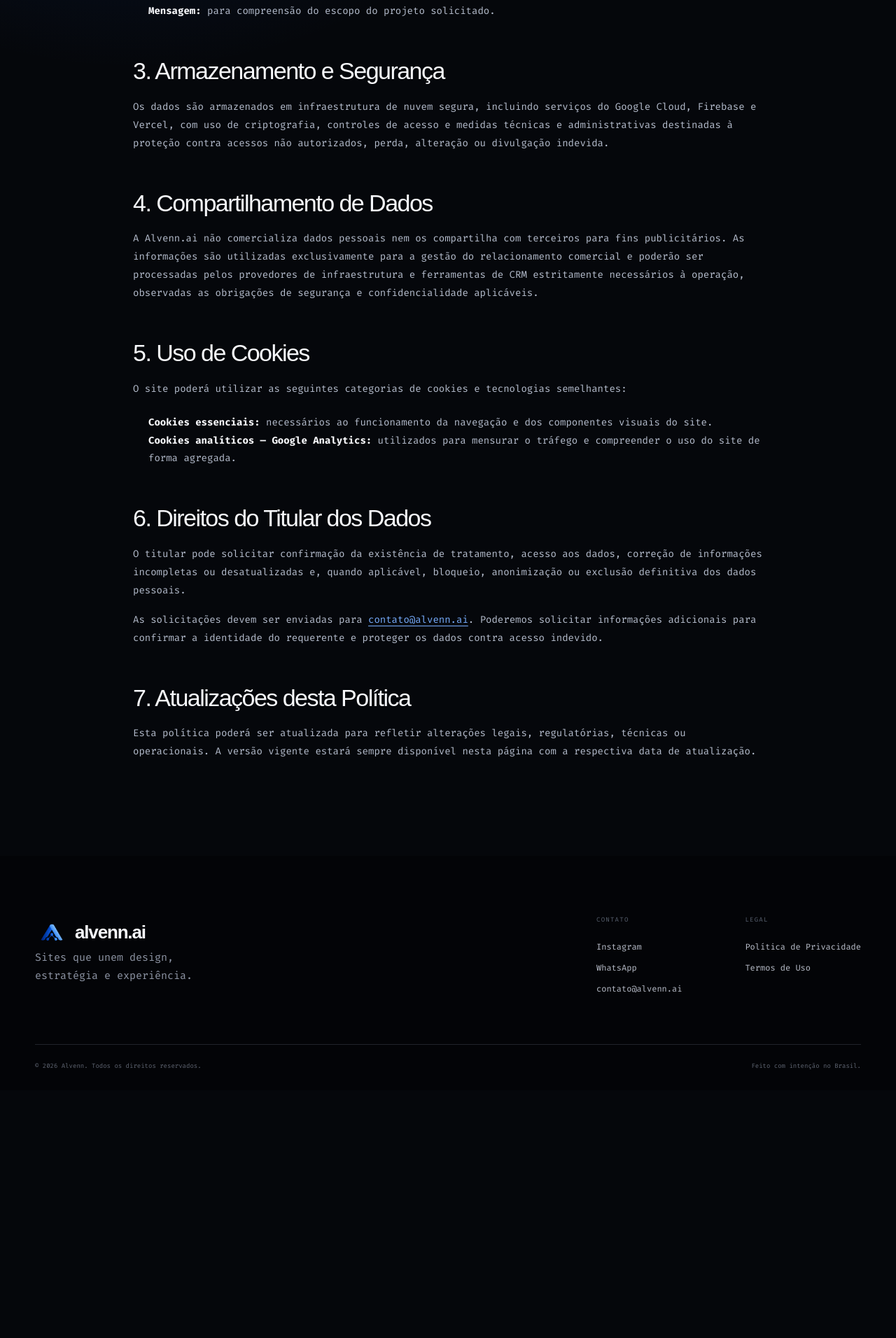
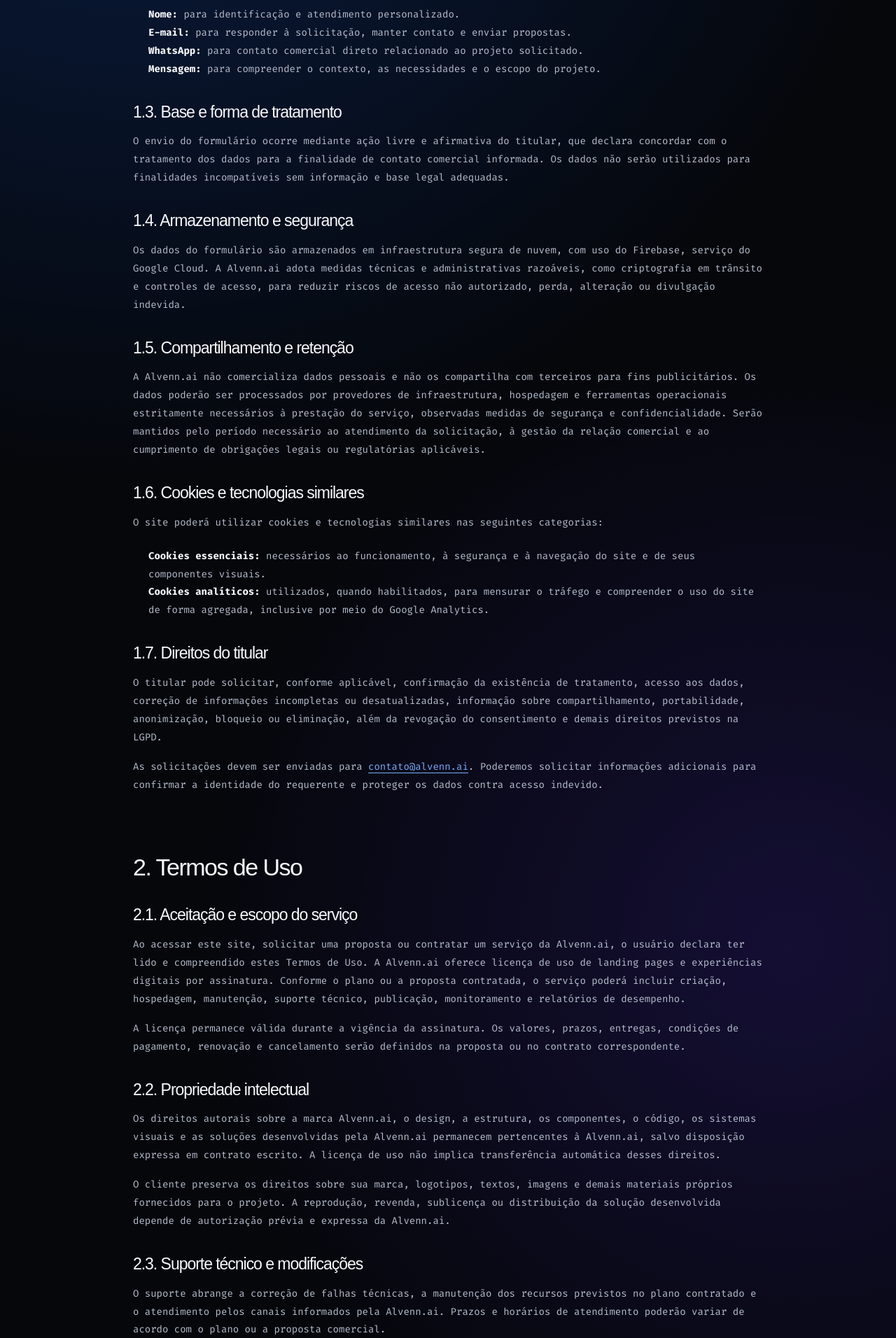
Before and after one commit to jeanlucasdeoliveiradocarmo-lab/alvenn.ai, a Next.js app: page /politica-de-privacidade in a window 1280 px wide. Shown: the part 885-2797 px from the top of the page at 70% size. Before the commit the page ends 2443 px from the top, so only its background shows below. Built offline with nearby package versions, Linux system fonts and the light colour scheme; no server answers.

Commit message:
Update Privacy Policy and Terms of Use page

```diff
--- a/app/politica-de-privacidade/page.tsx
+++ b/app/politica-de-privacidade/page.tsx
@@ -4,9 +4,9 @@ import Link from 'next/link';
 import SiteFooter from '@/app/components/SiteFooter';
 
 export const metadata: Metadata = {
-  title: 'Política de Privacidade e Proteção de Dados',
+  title: 'Política de Privacidade e Termos de Uso',
   description:
-    'Conheça as práticas da Alvenn.ai para coleta, uso, armazenamento e proteção de dados pessoais em conformidade com a LGPD.',
+    'Consulte a Política de Privacidade, Proteção de Dados, Cookies e os Termos de Uso da Alvenn.ai.',
   alternates: {
     canonical: 'https://alvenn.ai/politica-de-privacidade',
   },
@@ -24,8 +24,24 @@ const headingStyle = {
   lineHeight: 1.2,
 } as const;
 
+const subheadingStyle = {
+  margin: '34px 0 14px',
+  color: '#f8f9fc',
+  fontSize: 'clamp(18px, 2vw, 23px)',
+  fontWeight: 500,
+  lineHeight: 1.3,
+} as const;
+
 const paragraphStyle = {
   margin: '0 0 16px',
+  color: '#b6bece',
+  fontSize: '14px',
+  lineHeight: 1.85,
+} as const;
+
+const listStyle = {
+  margin: '22px 0 0',
+  paddingLeft: '22px',
   color: '#b6bece',
   fontSize: '14px',
   lineHeight: 1.85,
@@ -35,11 +51,7 @@ export default function PrivacyPolicyPage() {
   return (
     <>
       <header className="island">
-        <Link
-          href="/"
-          className="brand"
-          aria-label="Alvenn.ai — início"
-        >
+        <Link href="/" className="brand" aria-label="Alvenn.ai — início">
           <Image
             src="/alvenn-logo.png"
             width={34}
@@ -61,12 +73,12 @@ export default function PrivacyPolicyPage() {
           minHeight: '100svh',
           padding: '150px 0 120px',
           background:
-            'radial-gradient(circle at 15% 12%, rgba(23, 105, 255, 0.24), transparent 34%), #05070b',
+            'radial-gradient(circle at 15% 12%, rgba(23, 105, 255, 0.24), transparent 34%), radial-gradient(circle at 88% 62%, rgba(96, 51, 255, 0.17), transparent 34%), #05070b',
         }}
       >
         <article className="wrap" style={{ maxWidth: '900px' }}>
           <span className="eyebrow light">
-            <i /> PRIVACIDADE E LGPD
+            <i /> PRIVACIDADE, LGPD E TERMOS
           </span>
 
           <h1
@@ -77,148 +89,125 @@ export default function PrivacyPolicyPage() {
               lineHeight: 0.96,
             }}
           >
-            Política de Privacidade e <em>Proteção de Dados.</em>
+            Privacidade e <em>Termos de Uso.</em>
           </h1>
 
           <p
             style={{
               ...paragraphStyle,
-              maxWidth: '700px',
+              maxWidth: '720px',
               fontSize: '16px',
             }}
           >
-            POLÍTICA DE PRIVACIDADE E PROTEÇÃO DE DADOS — ALVENN.AI
+            Esta página reúne a Política de Privacidade, Proteção de Dados,
+            Cookies e os Termos de Uso da Alvenn.ai.
           </p>
 
-          <p
-            style={{
-              ...paragraphStyle,
-              color: '#737b8c',
-              fontSize: '11px',
-            }}
-          >
+          <p style={{ ...paragraphStyle, color: '#737b8c', fontSize: '11px' }}>
             Última atualização: 31 de agosto de 2026.
           </p>
 
           <section style={sectionStyle}>
-            <h2 style={headingStyle}>1. Informações Gerais</h2>
+            <h2 style={headingStyle}>1. Política de Privacidade e Cookies</h2>
 
+            <h3 style={subheadingStyle}>1.1. Informações gerais</h3>
             <p style={paragraphStyle}>
               A Alvenn.ai está comprometida com a privacidade, a segurança e a
               proteção dos dados pessoais tratados em suas atividades. Esta
-              política descreve como coletamos, utilizamos, armazenamos e
+              política explica como coletamos, utilizamos, armazenamos e
               protegemos informações pessoais, em conformidade com a Lei Geral
               de Proteção de Dados Pessoais — LGPD (Lei nº 13.709/2018).
             </p>
-          </section>
 
-          <section style={sectionStyle}>
-            <h2 style={headingStyle}>2. Dados Coletados e Finalidade</h2>
-
+            <h3 style={subheadingStyle}>1.2. Dados coletados e finalidade</h3>
             <p style={paragraphStyle}>
               Coletamos somente os dados necessários para responder às
-              solicitações enviadas por meio do formulário de contato:
+              solicitações enviadas pelo formulário de contato e conduzir o
+              relacionamento comercial:
             </p>
 
-            <ul
-              style={{
-                margin: '22px 0 0',
-                paddingLeft: '22px',
-                color: '#b6bece',
-                fontSize: '14px',
-                lineHeight: 1.85,
-              }}
-            >
+            <ul style={listStyle}>
               <li>
-                <strong style={{ color: '#f8f9fc' }}>
-                  Nome completo:
-                </strong>{' '}
-                para identificação e tratamento personalizado.
+                <strong style={{ color: '#f8f9fc' }}>Nome:</strong> para
+                identificação e atendimento personalizado.
               </li>
-
               <li>
-                <strong style={{ color: '#f8f9fc' }}>
-                  E-mail e WhatsApp:
-                </strong>{' '}
-                para resposta às solicitações comerciais e envio de propostas.
+                <strong style={{ color: '#f8f9fc' }}>E-mail:</strong> para
+                responder à solicitação, manter contato e enviar propostas.
               </li>
-
+              <li>
+                <strong style={{ color: '#f8f9fc' }}>WhatsApp:</strong> para
+                contato comercial direto relacionado ao projeto solicitado.
+              </li>
               <li>
                 <strong style={{ color: '#f8f9fc' }}>Mensagem:</strong> para
-                compreensão do escopo do projeto solicitado.
+                compreender o contexto, as necessidades e o escopo do projeto.
               </li>
             </ul>
-          </section>
 
-          <section style={sectionStyle}>
-            <h2 style={headingStyle}>3. Armazenamento e Segurança</h2>
-
+            <h3 style={subheadingStyle}>1.3. Base e forma de tratamento</h3>
             <p style={paragraphStyle}>
-              Os dados são armazenados em infraestrutura de nuvem segura,
-              incluindo serviços do Google Cloud, Firebase e Vercel, com uso de
-              criptografia, controles de acesso e medidas técnicas e
-              administrativas destinadas à proteção contra acessos não
-              autorizados, perda, alteração ou divulgação indevida.
-            </p>
-          </section>
-
-          <section style={sectionStyle}>
-            <h2 style={headingStyle}>4. Compartilhamento de Dados</h2>
-
-            <p style={paragraphStyle}>
-              A Alvenn.ai não comercializa dados pessoais nem os compartilha
-              com terceiros para fins publicitários. As informações são
-              utilizadas exclusivamente para a gestão do relacionamento
-              comercial e poderão ser processadas pelos provedores de
-              infraestrutura e ferramentas de CRM estritamente necessários à
-              operação, observadas as obrigações de segurança e
-              confidencialidade aplicáveis.
-            </p>
-          </section>
-
-          <section style={sectionStyle}>
-            <h2 style={headingStyle}>5. Uso de Cookies</h2>
-
-            <p style={paragraphStyle}>
-              O site poderá utilizar as seguintes categorias de cookies e
-              tecnologias semelhantes:
+              O envio do formulário ocorre mediante ação livre e afirmativa do
+              titular, que declara concordar com o tratamento dos dados para a
+              finalidade de contato comercial informada. Os dados não serão
+              utilizados para finalidades incompatíveis sem informação e base
+              legal adequadas.
             </p>
 
-            <ul
-              style={{
-                margin: '22px 0 0',
-                paddingLeft: '22px',
-                color: '#b6bece',
-                fontSize: '14px',
-                lineHeight: 1.85,
-              }}
-            >
+            <h3 style={subheadingStyle}>1.4. Armazenamento e segurança</h3>
+            <p style={paragraphStyle}>
+              Os dados do formulário são armazenados em infraestrutura segura
+              de nuvem, com uso do Firebase, serviço do Google Cloud. A
+              Alvenn.ai adota medidas técnicas e administrativas razoáveis,
+              como criptografia em trânsito e controles de acesso, para reduzir
+              riscos de acesso não autorizado, perda, alteração ou divulgação
+              indevida.
+            </p>
+
+            <h3 style={subheadingStyle}>1.5. Compartilhamento e retenção</h3>
+            <p style={paragraphStyle}>
+              A Alvenn.ai não comercializa dados pessoais e não os compartilha
+              com terceiros para fins publicitários. Os dados poderão ser
+              processados por provedores de infraestrutura, hospedagem e
+              ferramentas operacionais estritamente necessários à prestação do
+              serviço, observadas medidas de segurança e confidencialidade.
+              Serão mantidos pelo período necessário ao atendimento da
+              solicitação, à gestão da relação comercial e ao cumprimento de
+              obrigações legais ou regulatórias aplicáveis.
+            </p>
+
+            <h3 style={subheadingStyle}>1.6. Cookies e tecnologias similares</h3>
+            <p style={paragraphStyle}>
+              O site poderá utilizar cookies e tecnologias similares nas
+              seguintes categorias:
+            </p>
+
+            <ul style={listStyle}>
               <li>
                 <strong style={{ color: '#f8f9fc' }}>
                   Cookies essenciais:
                 </strong>{' '}
-                necessários ao funcionamento da navegação e dos componentes
-                visuais do site.
+                necessários ao funcionamento, à segurança e à navegação do
+                site e de seus componentes visuais.
               </li>
-
               <li>
                 <strong style={{ color: '#f8f9fc' }}>
-                  Cookies analíticos — Google Analytics:
+                  Cookies analíticos:
                 </strong>{' '}
-                utilizados para mensurar o tráfego e compreender o uso do site
-                de forma agregada.
+                utilizados, quando habilitados, para mensurar o tráfego e
+                compreender o uso do site de forma agregada, inclusive por meio
+                do Google Analytics.
               </li>
             </ul>
-          </section>
 
-          <section style={sectionStyle}>
-            <h2 style={headingStyle}>6. Direitos do Titular dos Dados</h2>
-
+            <h3 style={subheadingStyle}>1.7. Direitos do titular</h3>
             <p style={paragraphStyle}>
-              O titular pode solicitar confirmação da existência de tratamento,
-              acesso aos dados, correção de informações incompletas ou
-              desatualizadas e, quando aplicável, bloqueio, anonimização ou
-              exclusão definitiva dos dados pessoais.
+              O titular pode solicitar, conforme aplicável, confirmação da
+              existência de tratamento, acesso aos dados, correção de
+              informações incompletas ou desatualizadas, informação sobre
+              compartilhamento, portabilidade, anonimização, bloqueio ou
+              eliminação, além da revogação do consentimento e demais direitos
+              previstos na LGPD.
             </p>
 
             <p style={paragraphStyle}>
@@ -239,16 +228,104 @@ export default function PrivacyPolicyPage() {
             </p>
           </section>
 
-          <section style={sectionStyle}>
-            <h2 style={headingStyle}>7. Atualizações desta Política</h2>
+          <section style={{ ...sectionStyle, marginTop: '84px' }}>
+            <h2 style={headingStyle}>2. Termos de Uso</h2>
+
+            <h3 style={subheadingStyle}>2.1. Aceitação e escopo do serviço</h3>
+            <p style={paragraphStyle}>
+              Ao acessar este site, solicitar uma proposta ou contratar um
+              serviço da Alvenn.ai, o usuário declara ter lido e compreendido
+              estes Termos de Uso. A Alvenn.ai oferece licença de uso de landing
+              pages e experiências digitais por assinatura. Conforme o plano
+              ou a proposta contratada, o serviço poderá incluir criação,
+              hospedagem, manutenção, suporte técnico, publicação,
+              monitoramento e relatórios de desempenho.
+            </p>
 
             <p style={paragraphStyle}>
-              Esta política poderá ser atualizada para refletir alterações
-              legais, regulatórias, técnicas ou operacionais. A versão vigente
-              estará sempre disponível nesta página com a respectiva data de
-              atualização.
+              A licença permanece válida durante a vigência da assinatura. Os
+              valores, prazos, entregas, condições de pagamento, renovação e
+              cancelamento serão definidos na proposta ou no contrato
+              correspondente.
+            </p>
+
+            <h3 style={subheadingStyle}>2.2. Propriedade intelectual</h3>
+            <p style={paragraphStyle}>
+              Os direitos autorais sobre a marca Alvenn.ai, o design, a
+              estrutura, os componentes, o código, os sistemas visuais e as
+              soluções desenvolvidas pela Alvenn.ai permanecem pertencentes à
+              Alvenn.ai, salvo disposição expressa em contrato escrito. A
+              licença de uso não implica transferência automática desses
+              direitos.
+            </p>
+
+            <p style={paragraphStyle}>
+              O cliente preserva os direitos sobre sua marca, logotipos, textos,
+              imagens e demais materiais próprios fornecidos para o projeto. A
+              reprodução, revenda, sublicença ou distribuição da solução
+              desenvolvida depende de autorização prévia e expressa da
+              Alvenn.ai.
+            </p>
+
+            <h3 style={subheadingStyle}>2.3. Suporte técnico e modificações</h3>
+            <p style={paragraphStyle}>
+              O suporte abrange a correção de falhas técnicas, a manutenção dos
+              recursos previstos no plano contratado e o atendimento pelos
+              canais informados pela Alvenn.ai. Prazos e horários de atendimento
+              poderão variar de acordo com o plano ou a proposta comercial.
+            </p>
+
+            <p style={paragraphStyle}>
+              Solicitações de ajustes de conteúdo, layout, integrações ou novas
+              funcionalidades serão avaliadas quanto à viabilidade, ao prazo e
+              ao impacto no escopo. Demandas que ultrapassem o plano contratado
+              poderão ser objeto de orçamento adicional.
+            </p>
+
+            <h3 style={subheadingStyle}>2.4. Responsabilidades do cliente</h3>
+            <p style={paragraphStyle}>
+              O cliente é responsável pela exatidão, pela legalidade e pelos
+              direitos de uso dos materiais e informações que fornecer, bem
+              como pela aprovação dos conteúdos antes da publicação. Também
+              deverá manter atualizados os dados necessários à prestação do
+              serviço e utilizar a solução de forma lícita.
+            </p>
+
+            <h3 style={subheadingStyle}>2.5. Disponibilidade e terceiros</h3>
+            <p style={paragraphStyle}>
+              A operação pode depender de provedores de hospedagem,
+              infraestrutura, domínios, integrações e serviços de terceiros.
+              Embora sejam adotadas medidas razoáveis de disponibilidade e
+              recuperação, poderão ocorrer interrupções temporárias por
+              manutenção, atualização, falha de terceiros, caso fortuito ou
+              força maior.
+            </p>
+
+            <h3 style={subheadingStyle}>2.6. Atualizações e contato</h3>
+            <p style={paragraphStyle}>
+              Esta página poderá ser atualizada para refletir alterações
+              legais, regulatórias, técnicas, operacionais ou comerciais. A
+              versão vigente estará disponível nesta rota com a respectiva data
+              de atualização. Dúvidas podem ser enviadas para{' '}
+              <a
+                href="mailto:contato@alvenn.ai"
+                style={{
+                  color: '#78aeff',
+                  textDecoration: 'underline',
+                  textUnderlineOffset: '4px',
+                }}
+              >
+                contato@alvenn.ai
+              </a>
+              .
             </p>
           </section>
+
+          <div style={{ marginTop: '64px' }}>
+            <Link href="/" className="button button-light">
+              Voltar ao Início <span aria-hidden="true">↗</span>
+            </Link>
+          </div>
         </article>
       </main>
 
```
